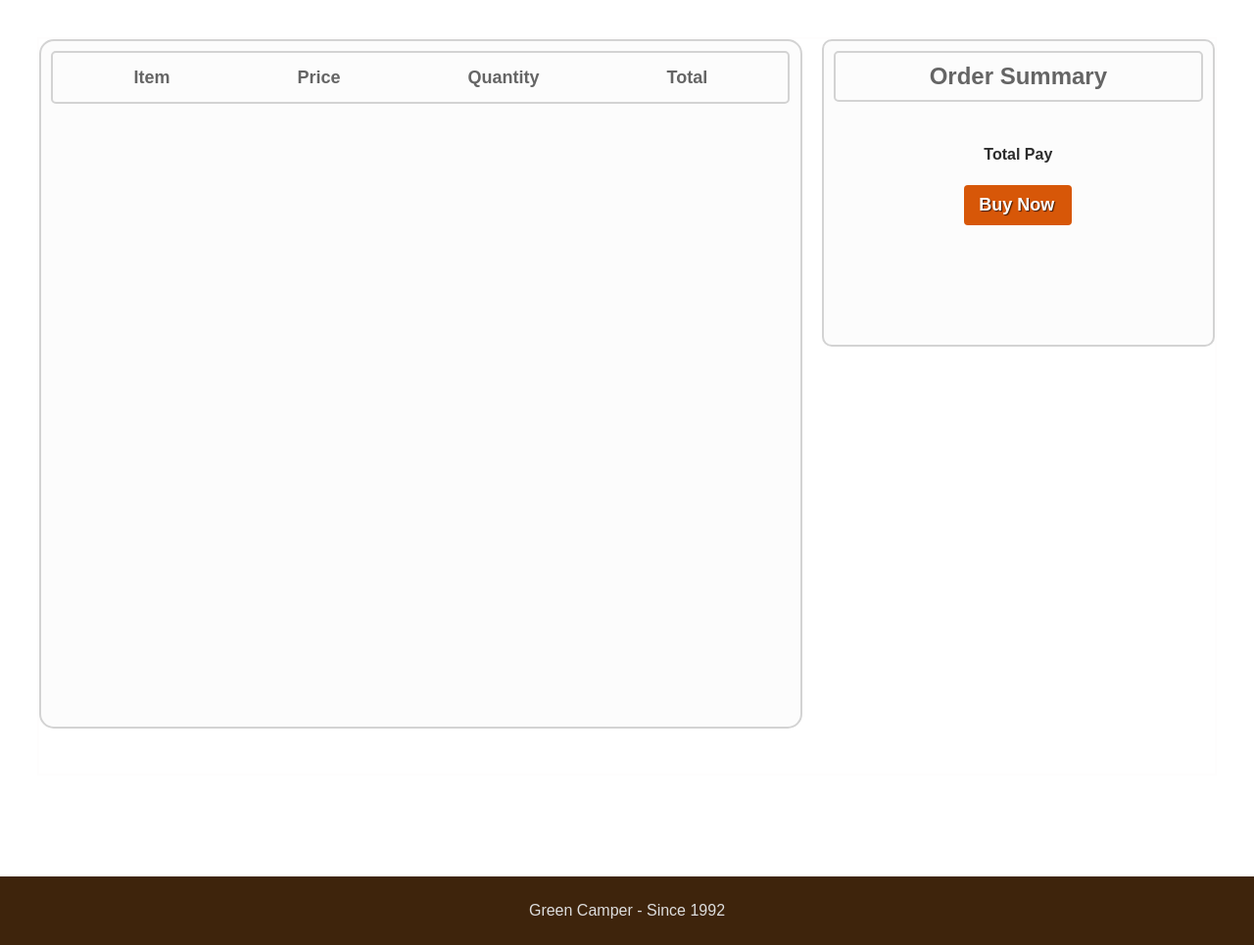
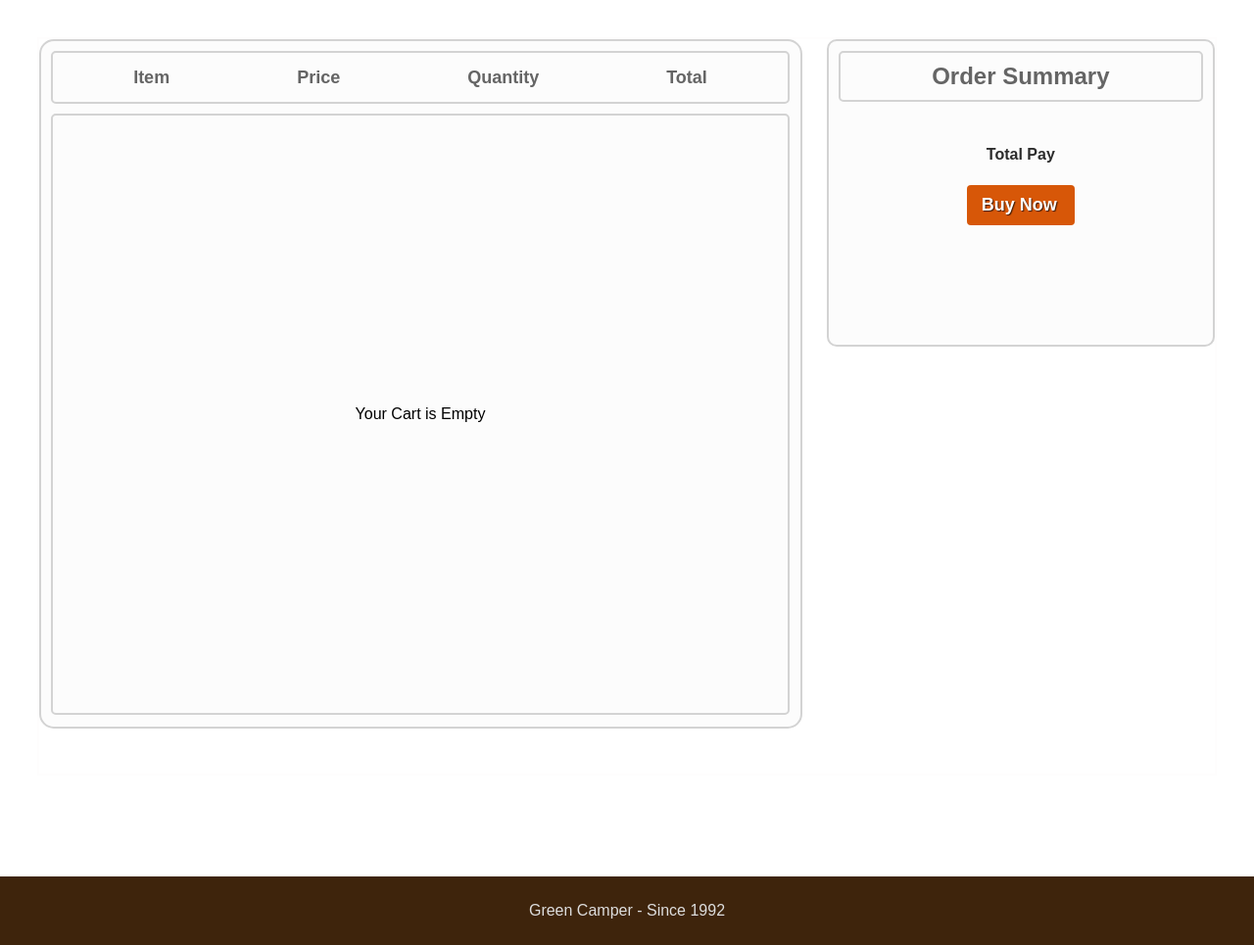
Before and after one commit to umut-ozkan-dev/E-Commerce-REST-API, a FastAPI app: page /cart in a window 1280 px wide. Shown: the part 115-1080 px from the top of the page at 98% size. Run offline with FastAPI, Linux system fonts and the light colour scheme.

Commit message:
Add empty cart message and style adjustments for cart page

```diff
--- a/pages/cart.html
+++ b/pages/cart.html
@@ -47,6 +47,9 @@
                 <h4>Quantity</h4>
                 <h4>Total</h4>
             </div>
+            <div class="inside_cart_container">
+                <p>Your Cart is Empty</p>
+            </div>
         </div>
         <div class="checkout_box">
             <h3>Order Summary</h3>
--- a/static/styles.css
+++ b/static/styles.css
@@ -587,6 +587,7 @@ footer {
   margin-bottom: 103px;
   width: 1200px;
   height: 750px;
+  gap: 25px;
   align-self: center;
   justify-self: center;
   display: flex;
@@ -600,15 +601,26 @@ footer {
   height: 700px;
   margin-bottom: 188px;
   display: flex;
-  flex-direction: row;
-  gap: 125px;
-  justify-content: center;
-  justify-self: center;
-  align-content: center;
+  flex-direction: column;
+  flex-wrap: wrap;
+  gap: 10px;
+  padding-left: 10px;
+  padding-right: -5px;
   border: 2px solid rgb(211, 211, 211);
   background-color: #fcfcfc;
   border-radius: 15px;
-  background-color: #fcfcfc;
+}
+.inside_cart_container {
+  display: flex;
+  width: 750px;
+  height: 610px;
+  border: 2px solid rgb(211, 211, 211);
+  border-radius: 5px;
+  justify-content: center;
+  align-items: center;
+  justify-items: center;
+  justify-self: center;
+  text-align: center;
 }
 
 .cart_container h4 {
@@ -634,7 +646,6 @@ footer {
   background-color: #fcfcfc;
   width: 400px;
   height: 300px;
-  margin-left: 20px;
   display: flex;
   flex-direction: column;
   border: 2px solid rgb(211, 211, 211);
@@ -658,6 +669,6 @@ footer {
   border-radius: 5px;
 }
 
-#contact_page_container{
-    margin-bottom: 178px;
+#contact_page_container {
+  margin-bottom: 178px;
 }
```
